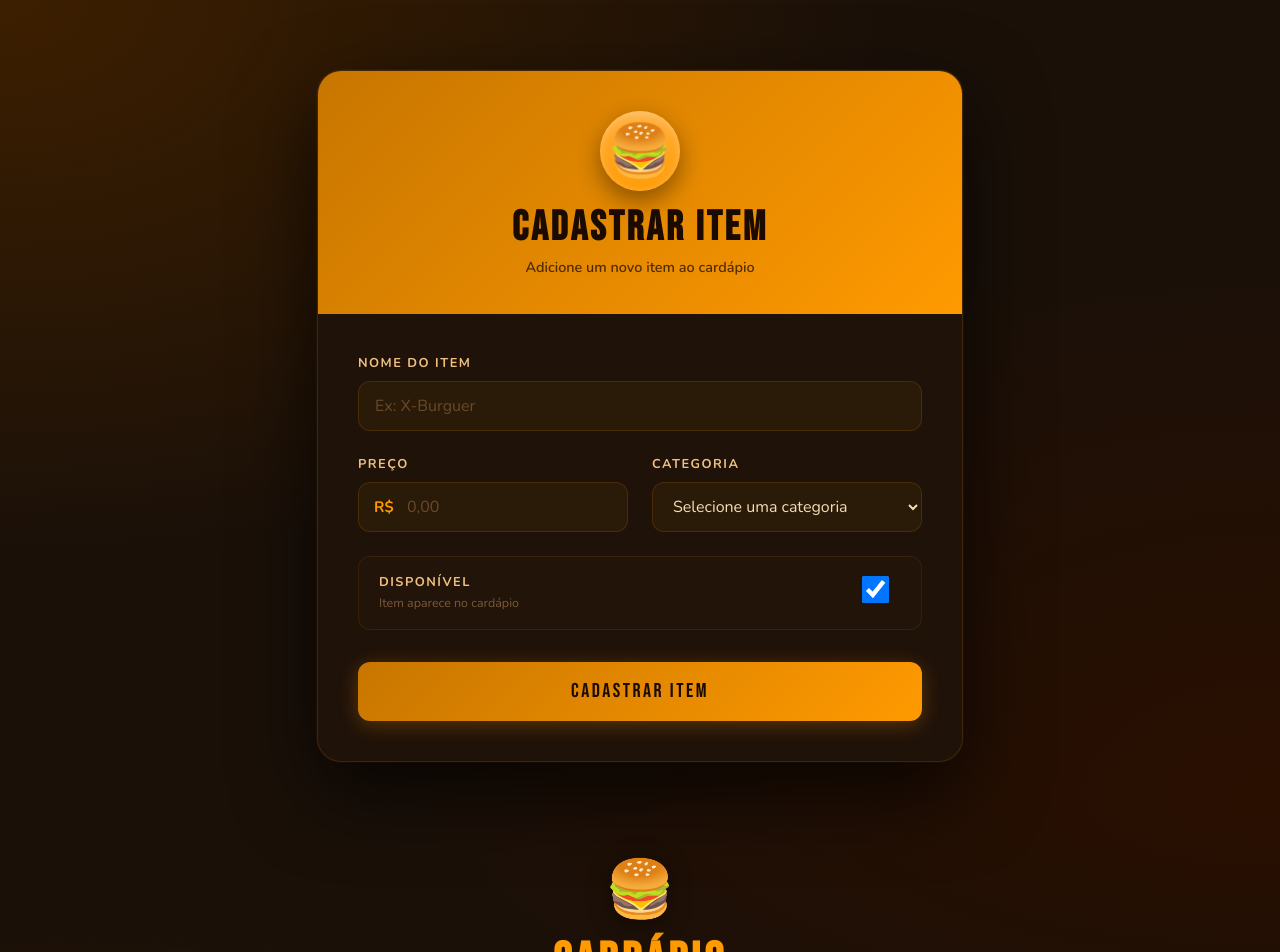
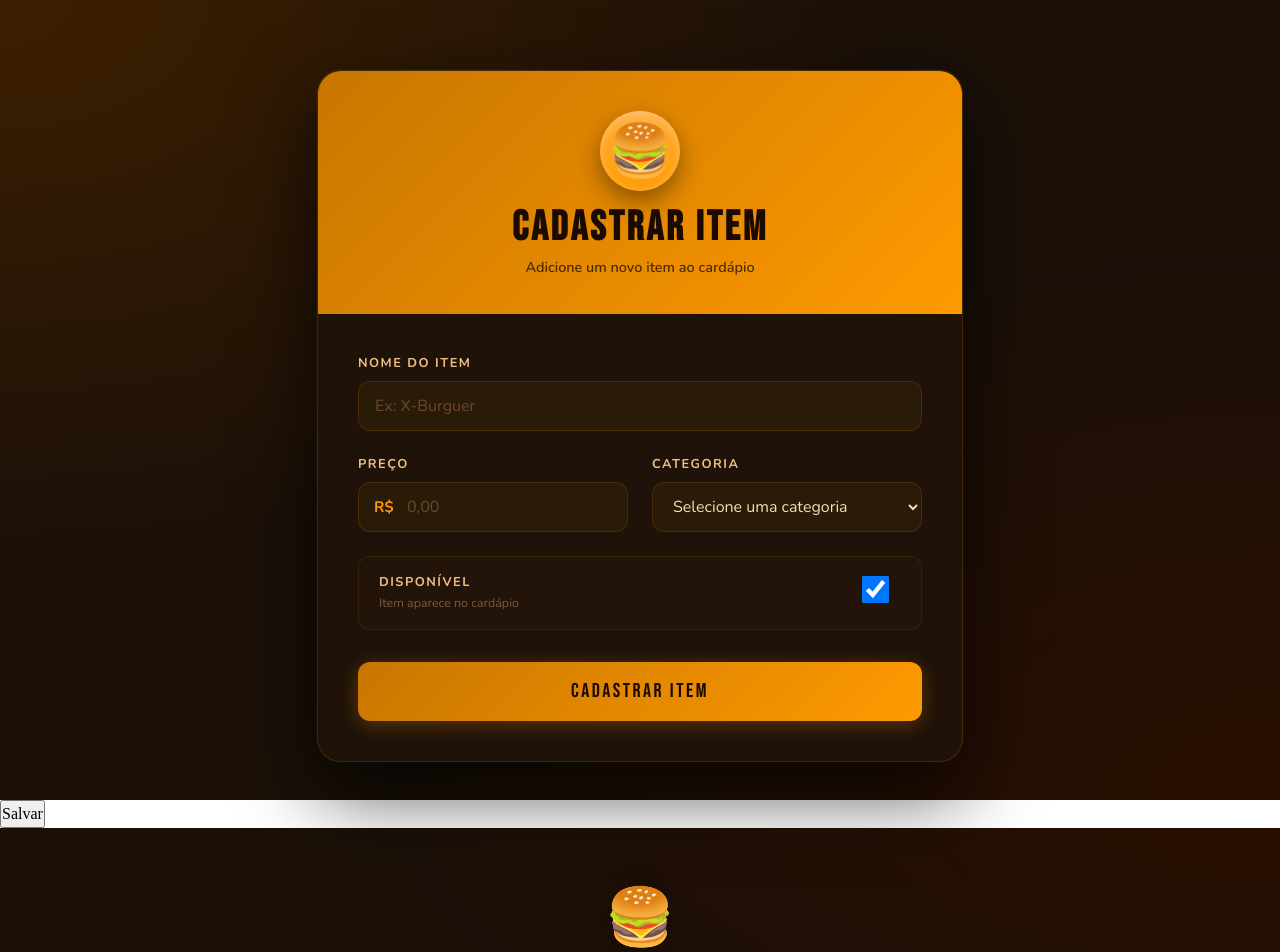
Before and after one commit to raulramosneves9-arch/cardapio-digita-vue, a Vue app: page / in a window 1280 px wide. Shown: the top 952 px of the page. Built offline with nearby package versions, Linux system fonts and the light colour scheme.

Commit message:
main.vue adicionado as dependencias necessarias, exportado ao app.vue, tudo ocorrendo normalmente

```diff
--- a/src/App.vue
+++ b/src/App.vue
@@ -1,18 +1,9 @@
-<script>
-import RegisterItem from './views/register/itemForm.vue'
-import ListItem from './views/list-cardapio/list.vue'
-
-export default {
-  components: {
-    RegisterItem,
-    ListItem,
-  }
-}
+<script setup>
+import Main from './views/main.vue'
 </script>
 
 <template>
-  <RegisterItem />
-  <ListItem />
+  <Main />
 </template>
 
 <style>
--- a/src/views/main.vue
+++ b/src/views/main.vue
@@ -0,0 +1,16 @@
+<script setup>
+import { ref } from 'vue'
+import CreateCard from './register/createCard.vue'
+import ListItem from './list-cardapio/list.vue'
+
+const itens = ref([])
+
+function adicionarItem(item) {
+    itens.value.push(item)
+}
+</script>
+
+<template>
+    <CreateCard @adicionarItem="adicionarItem" />
+    <ListItem :itens="itens" />
+</template>
```
